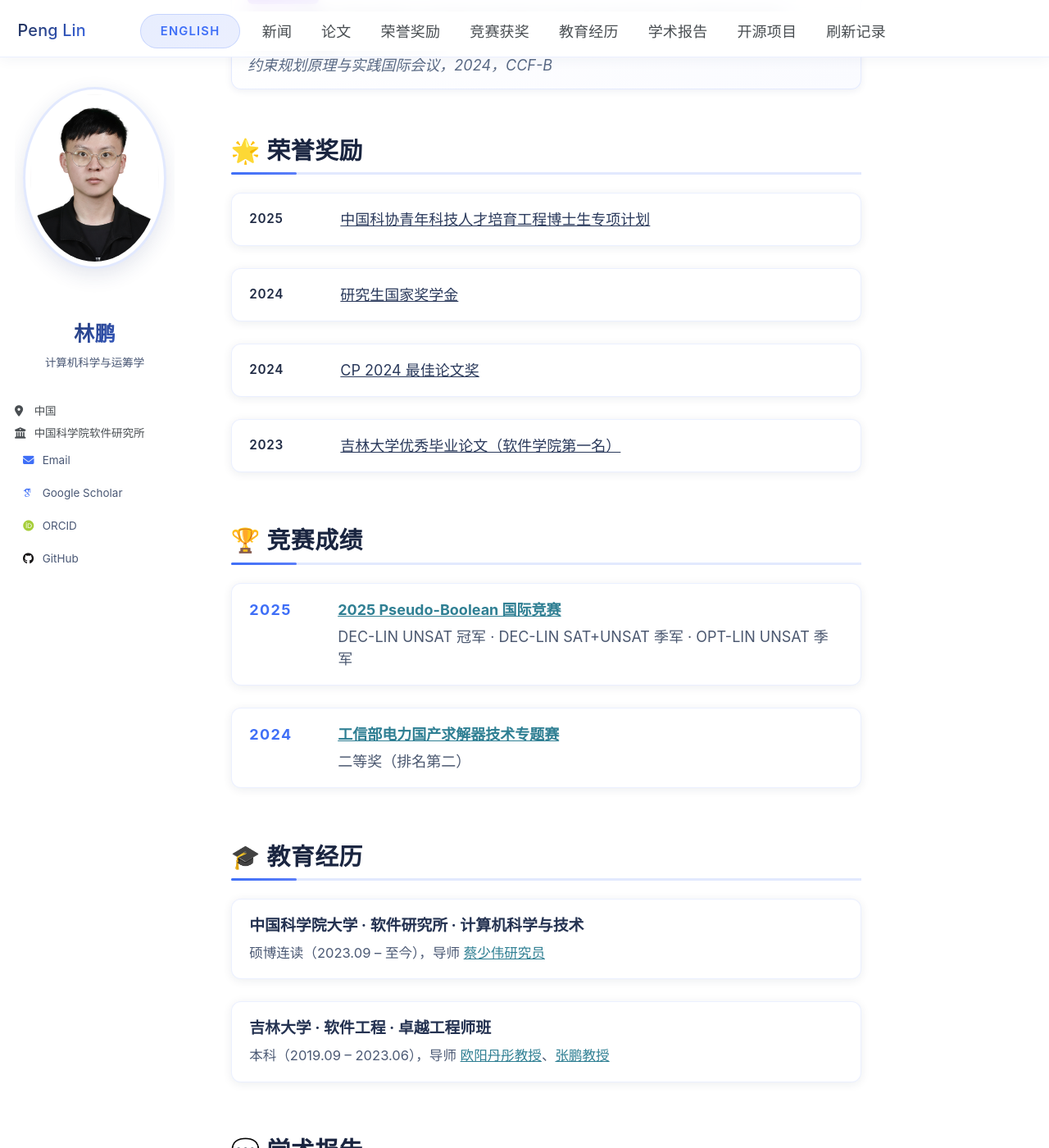
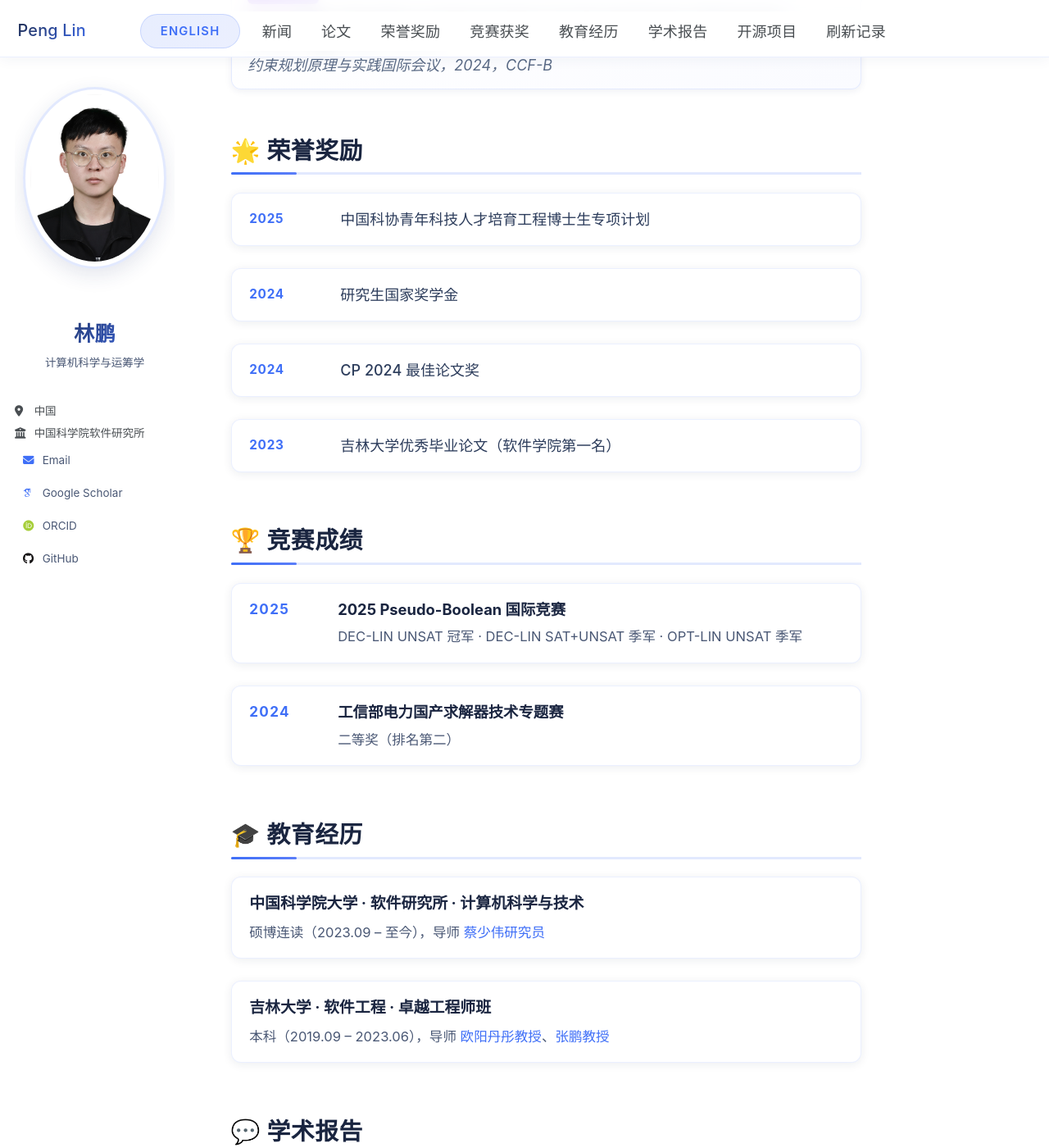
Before and after one commit to linpeng0105/linpeng0105.github.io, a Jekyll site: the page built from _pages/about.zh.md, in a window 1280 px wide and 1400 px high, scrolled down 2467 px. Shown: the whole window at 82% size. Built offline with Jekyll 4.4.1, drawn with Linux system fonts in a browser that asks for light colours; some web fonts are replaced; a style sheet for code colours, icons or effects is not loaded.

Commit message:
Update about.zh.md to include a link to the Local-MIP website; enhance profile.css with improved styles for links, font weights, and hover effects, along with global optimizations for smoother scrolling and selection colors.

```diff
--- a/_pages/about.zh.md
+++ b/_pages/about.zh.md
@@ -216,6 +216,7 @@
     <article class="profile-mini-card">
       <h3>Local-MIP</h3>
       <p>面向混合整数规划的高效局部搜索求解器，相关成果荣获 CP 2024 最佳论文奖。</p>
+      <p class="profile-mini-card__links">🔗 <a href="https://local-mip.github.io/">网站</a></p>
       <p class="profile-mini-card__links">🔗 <a href="https://github.com/shaowei-cai-group/Local-MIP">GitHub</a></p>
     </article>
     <article class="profile-mini-card">
--- a/assets/css/profile.css
+++ b/assets/css/profile.css
@@ -455,15 +455,22 @@
   border-color:rgba(63,111,247,0.25);
 }
 .profile-awards li span{
-  font-weight:600;
+  font-weight:700;
   font-size:0.85rem;
   letter-spacing:0.05em;
-  color:#1f2a44;
+  color:#3f6ff7;
   text-transform:uppercase;
   min-width:95px;
+  flex-shrink:0;
 }
 .profile-awards li a{
-  color:inherit;
+  color:#2d3d5c;
+  text-decoration:none;
+  transition:color 0.2s ease;
+  font-weight:500;
+}
+.profile-awards li a:hover{
+  color:#3f6ff7;
 }
 .profile-competitions{
   list-style:none;
@@ -493,15 +500,27 @@
   color:#3f6ff7;
   letter-spacing:0.08em;
   min-width:90px;
+  font-size:0.95rem;
 }
 .profile-competitions__body strong{
   display:block;
-  color:#202c43;
-  margin-bottom:0.35rem;
+  color:#1a2540;
+  margin-bottom:0.4rem;
+  font-size:1.02rem;
+}
+.profile-competitions__body strong a{
+  color:inherit;
+  text-decoration:none;
+  transition:color 0.2s ease;
+}
+.profile-competitions__body strong a:hover{
+  color:#3f6ff7;
 }
 .profile-competitions__body p{
   margin:0;
-  color:#4b5870;
+  color:#4a5875;
+  font-size:0.92rem;
+  line-height:1.55;
 }
 .profile-edu{
   list-style:none;
@@ -527,14 +546,24 @@
 .profile-edu li strong{
   display:block;
   font-size:1.05rem;
-  color:#243251;
-  margin-bottom:0.35rem;
+  color:#1a2540;
+  margin-bottom:0.4rem;
+  font-weight:700;
 }
 .profile-edu li span{
   display:block;
-  color:#4c5a75;
+  color:#4a5875;
   font-size:0.92rem;
-  line-height:1.55;
+  line-height:1.6;
+}
+.profile-edu li span a{
+  color:#3f6ff7;
+  text-decoration:none;
+  transition:color 0.2s ease;
+}
+.profile-edu li span a:hover{
+  color:#5b7ef9;
+  text-decoration:underline;
 }
 .profile-cards{
   display:grid;
@@ -832,6 +861,22 @@
   color:#ffffff;
   box-shadow:0 2px 8px rgba(63,111,247,0.3);
 }
+/* Global optimizations */
+html {
+  scroll-behavior: smooth;
+}
+
+/* Selection color */
+::selection {
+  background: rgba(63, 111, 247, 0.2);
+  color: #1a2540;
+}
+
+::-moz-selection {
+  background: rgba(63, 111, 247, 0.2);
+  color: #1a2540;
+}
+
 /* Smooth scroll animations */
 @keyframes fadeInUp {
   from {
```
